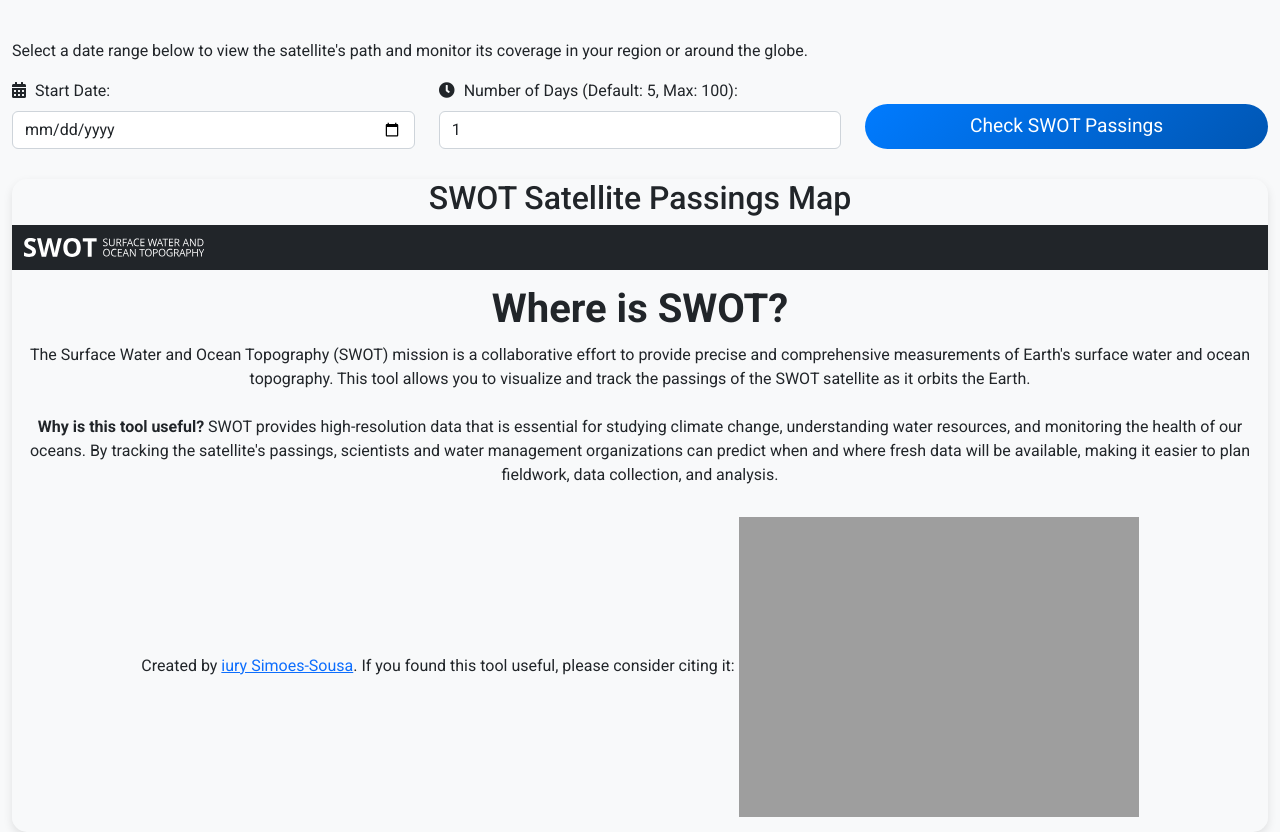
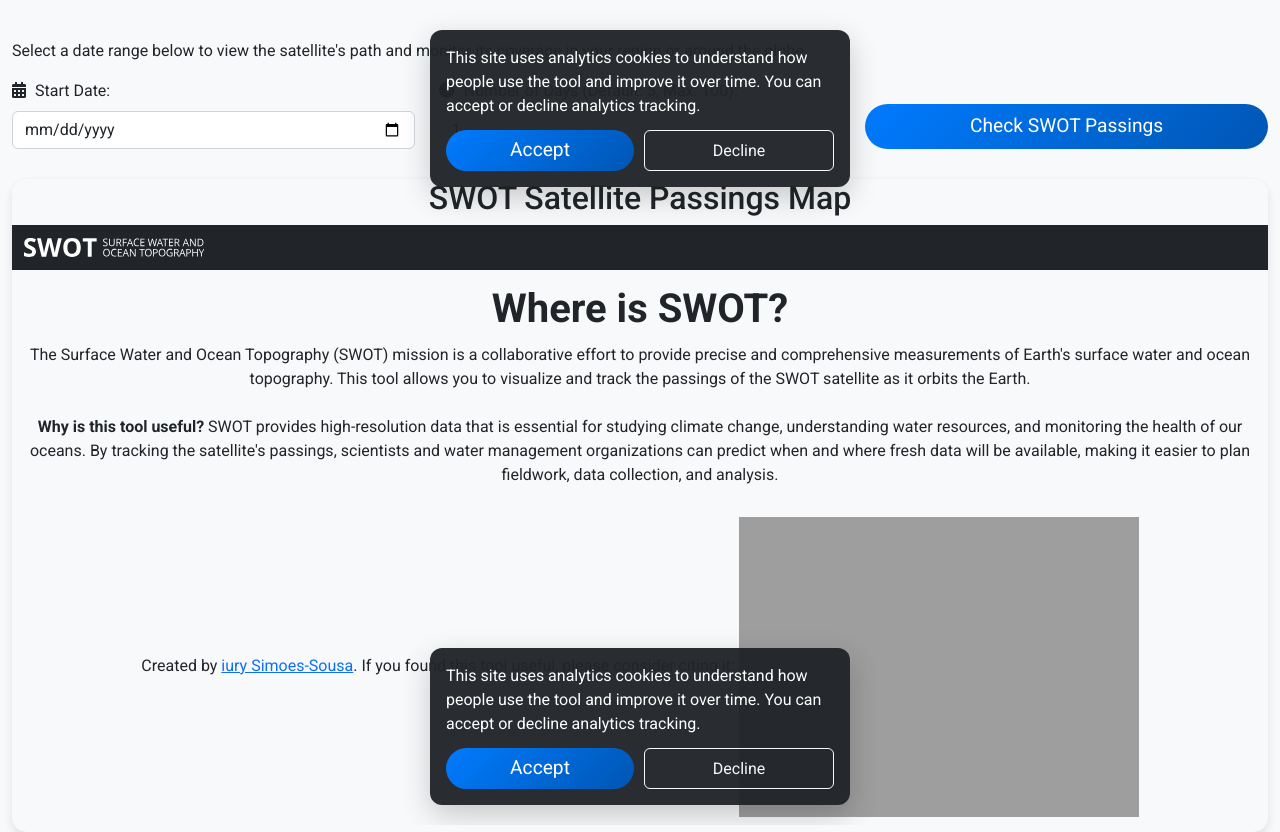
Before and after one commit to iuryt/whereisswot, a Flask app: template templates/index.html in a window 1280 px wide. Shown: the part 593-1425 px from the top of the page. Run offline with Flask 3, Linux system fonts and the light colour scheme; the template is opened without the code that fills it: most values are stand-ins (such as "Sample title", 1, 10 or a date in 2020); parts of the project's set-up code (start-up, migrations or seed data) failed here and were passed over.

Commit message:
Add GA4 consent banner support

```diff
--- a/app.py
+++ b/app.py
@@ -10,6 +10,7 @@ from tools import process_orbit_data, create_map
 app = Flask(__name__)
 MAP_CACHE_DIR = "/tmp/whereisswot-maps"
 MAP_MAX_AGE_SECONDS = 3600
+GA_MEASUREMENT_ID = os.getenv("GA_MEASUREMENT_ID")
 
 orbit_data = process_orbit_data()
 eez = gpd.read_file('data/external/eez/eez_boundaries_v12.shp').drop(columns=["DOC_DATE"])
@@ -33,6 +34,32 @@ def cleanup_old_maps():
 def store_map_html(map_html):
     os.makedirs(MAP_CACHE_DIR, exist_ok=True)
     cleanup_old_maps()
+    if GA_MEASUREMENT_ID:
+        analytics_snippet = f"""
+<script>
+  (function () {{
+    const gaId = {GA_MEASUREMENT_ID!r};
+    if (!gaId || localStorage.getItem('analytics_consent') !== 'accepted' || window.gaLoaded) {{
+      return;
+    }}
+
+    window.gaLoaded = true;
+    const script = document.createElement('script');
+    script.async = true;
+    script.src = 'https://www.googletagmanager.com/gtag/js?id=' + gaId;
+    document.head.appendChild(script);
+
+    window.dataLayer = window.dataLayer || [];
+    function gtag() {{ dataLayer.push(arguments); }}
+    window.gtag = gtag;
+    gtag('js', new Date());
+    gtag('config', gaId, {{ 'page_title': 'SWOT Satellite Passings Map' }});
+  }})();
+</script>
+</body>
+"""
+        map_html = map_html.replace("</body>", analytics_snippet)
+
     map_id = f"{uuid.uuid4().hex}.html"
     map_path = os.path.join(MAP_CACHE_DIR, map_id)
     with open(map_path, "w", encoding="utf-8") as f:
@@ -55,14 +82,14 @@ def index():
             try:
                 start_date = pd.to_datetime(start_date_str)
             except ValueError:
-                return render_template("index.html", map_url=None, message="Invalid date format", start_date=start_date_str, num_days=num_days_str)
+                return render_template("index.html", map_url=None, message="Invalid date format", start_date=start_date_str, num_days=num_days_str, ga_measurement_id=GA_MEASUREMENT_ID)
 
         try:
             num_days = int(num_days_str)
             if num_days > 100:
-                return render_template("index.html", map_url=None, message="Number of days must not exceed 100.", start_date=start_date_str, num_days=num_days_str)
+                return render_template("index.html", map_url=None, message="Number of days must not exceed 100.", start_date=start_date_str, num_days=num_days_str, ga_measurement_id=GA_MEASUREMENT_ID)
         except ValueError:
-            return render_template("index.html", map_url=None, message="Invalid number of days format", start_date=start_date_str, num_days=num_days_str)
+            return render_template("index.html", map_url=None, message="Invalid number of days format", start_date=start_date_str, num_days=num_days_str, ga_measurement_id=GA_MEASUREMENT_ID)
 
         end_date = start_date + timedelta(days=num_days)
 
@@ -76,14 +103,14 @@ def index():
         map_object, selected = create_map(start_date, end_date, orbit_data, opacity=opacity, fill_opacity=fill_opacity, eez=eez)
 
         if selected is None or selected.empty:
-            return render_template("index.html", map_url=None, message="No data available for the selected date range.", start_date=start_date_str, num_days=num_days_str)
+            return render_template("index.html", map_url=None, message="No data available for the selected date range.", start_date=start_date_str, num_days=num_days_str, ga_measurement_id=GA_MEASUREMENT_ID)
 
         map_id = store_map_html(map_object.get_root().render())
         map_url = url_for("show_map", map_id=map_id)
 
-        return render_template("index.html", map_url=map_url, message=None, start_date=start_date_str, num_days=num_days_str)
+        return render_template("index.html", map_url=map_url, message=None, start_date=start_date_str, num_days=num_days_str, ga_measurement_id=GA_MEASUREMENT_ID)
 
-    return render_template("index.html", map_url=None, message=None, start_date=start_date_str, num_days=num_days_str)
+    return render_template("index.html", map_url=None, message=None, start_date=start_date_str, num_days=num_days_str, ga_measurement_id=GA_MEASUREMENT_ID)
 
 
 @app.route("/show_map/<path:map_id>")
--- a/templates/index.html
+++ b/templates/index.html
@@ -64,6 +64,33 @@
         .spinner-border {
             width: 3rem;
             height: 3rem;
+        }
+        .cookie-banner {
+            position: fixed;
+            left: 50%;
+            bottom: 20px;
+            transform: translateX(-50%);
+            max-width: 420px;
+            width: calc(100% - 40px);
+            padding: 16px;
+            background: rgba(33, 37, 41, 0.96);
+            color: #fff;
+            border-radius: 12px;
+            box-shadow: 0 10px 30px rgba(0, 0, 0, 0.2);
+            z-index: 1050;
+        }
+        .cookie-banner[data-state="visible"] {
+            display: block !important;
+        }
+        .cookie-banner p {
+            margin-bottom: 12px;
+        }
+        .cookie-actions {
+            display: flex;
+            gap: 10px;
+        }
+        .cookie-actions .btn {
+            flex: 1;
         }
     </style>
 </head>
@@ -140,12 +167,81 @@
         {% endif %}
     </div>
 
+    <div id="cookie-banner" class="cookie-banner" style="display: none;">
+        <p>This site uses analytics cookies to understand how people use the tool and improve it over time. You can accept or decline analytics tracking.</p>
+        <div class="cookie-actions">
+            <button type="button" class="btn btn-primary" id="accept-cookies">Accept</button>
+            <button type="button" class="btn btn-outline-light" id="decline-cookies">Decline</button>
+        </div>
+    </div>
+
     <!-- Loading Spinner JavaScript -->
     <script>
+        const GA_MEASUREMENT_ID = {{ ga_measurement_id|tojson }};
+
+        function loadGoogleAnalytics() {
+            if (!GA_MEASUREMENT_ID || window.gaLoaded) {
+                return;
+            }
+
+            window.gaLoaded = true;
+            const script = document.createElement('script');
+            script.async = true;
+            script.src = `https://www.googletagmanager.com/gtag/js?id=${GA_MEASUREMENT_ID}`;
+            document.head.appendChild(script);
+
+            window.dataLayer = window.dataLayer || [];
+            function gtag(){ dataLayer.push(arguments); }
+            window.gtag = gtag;
+            gtag('js', new Date());
+            gtag('config', GA_MEASUREMENT_ID);
+        }
+
+        function hideCookieBanner() {
+            document.getElementById('cookie-banner').style.display = 'none';
+            document.getElementById('cookie-banner').dataset.state = 'hidden';
+        }
+
+        function showCookieBanner() {
+            document.getElementById('cookie-banner').style.display = 'block';
+            document.getElementById('cookie-banner').dataset.state = 'visible';
+        }
+
         // Show spinner when form is submitted
         document.querySelector('form').addEventListener('submit', function() {
             document.getElementById('loading').style.display = 'block';
         });
+
+        document.addEventListener('DOMContentLoaded', function() {
+            if (!GA_MEASUREMENT_ID) {
+                return;
+            }
+
+            const consent = localStorage.getItem('analytics_consent');
+            if (consent === 'accepted') {
+                loadGoogleAnalytics();
+                hideCookieBanner();
+                return;
+            }
+
+            if (consent === 'declined') {
+                hideCookieBanner();
+                return;
+            }
+
+            showCookieBanner();
+
+            document.getElementById('accept-cookies').addEventListener('click', function() {
+                localStorage.setItem('analytics_consent', 'accepted');
+                loadGoogleAnalytics();
+                hideCookieBanner();
+            });
+
+            document.getElementById('decline-cookies').addEventListener('click', function() {
+                localStorage.setItem('analytics_consent', 'declined');
+                hideCookieBanner();
+            });
+        });
     </script>
 </body>
 </html>
```
Also changed, not shown: README.md.
